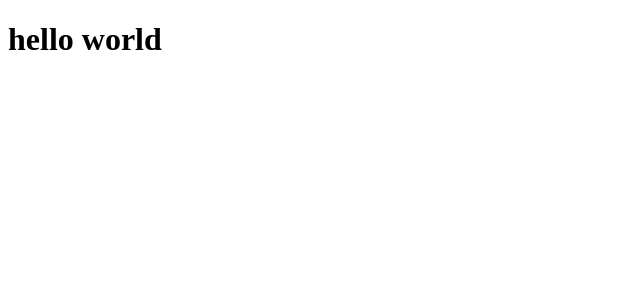
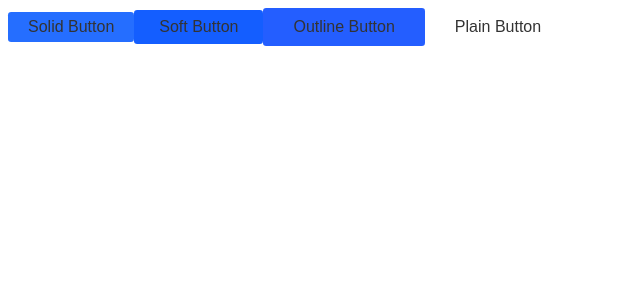
Before and after one commit to suyashpradhan/web-component-library, a React (Create React App) app: page / in a window 1280 px wide. Shown: the top 300 px of the page, without its empty margins (0-640 px from the left). Built offline with nearby package versions, Linux system fonts and the light colour scheme.

Commit message:
feat: adds button component

```diff
--- a/src/App.tsx
+++ b/src/App.tsx
@@ -1,5 +1,21 @@
 import React from 'react';
+import { Button } from './components/Button/Button';
 
 export default function App(): React.ReactElement {
-  return <h1>hello world</h1>;
+  return (
+    <>
+      <Button size="small" variant="solid">
+        Solid Button
+      </Button>
+      <Button size="medium" variant="soft">
+        Soft Button
+      </Button>
+      <Button size="large" variant="outline">
+        Outline Button
+      </Button>
+      <Button size="large" variant="plain">
+        Plain Button
+      </Button>
+    </>
+  );
 }
--- /dev/null
+++ b/src/components/Button/Button.tsx
@@ -0,0 +1,51 @@
+import styled from 'styled-components';
+import { ButtonProps, ButtonSizes, ButtonVariants } from './types';
+
+const getButtonSize = (buttonSize: ButtonSizes): string => {
+  switch (buttonSize) {
+    case 'large':
+      return '10px 30px';
+
+    case 'medium':
+      return '8px 25px';
+
+    case 'small':
+      return '6px 20px';
+
+    default:
+      return '0 25px';
+  }
+};
+
+const getButtonColor = (buttonColor: ButtonVariants): string => {
+  switch (buttonColor) {
+    case 'solid':
+      return '#256eff';
+
+    case 'soft':
+      return '#145eff';
+
+    case 'outline':
+      return '#245eff';
+
+    case 'plain':
+      return 'transparent';
+
+    default:
+      return '';
+  }
+};
+
+export const Button = styled.button<ButtonProps>`
+  display: inline-block;
+  border-radius: 0.2rem;
+  padding: ${({ size }) => getButtonSize(size as ButtonSizes)};
+  font-size: 1rem;
+  cursor: pointer;
+  transition: all 0.2s ease-in-out;
+  border: none;
+  outline: none;
+  color: #333;
+  display: ${({ isFullWidth }) => (isFullWidth ? 'block' : 'inline-flex')};
+  background-color: ${({ variant }) => getButtonColor(variant as ButtonVariants)};
+`;
--- /dev/null
+++ b/src/components/Button/types.ts
@@ -0,0 +1,16 @@
+import React from 'react';
+
+export type ButtonVariants = 'solid' | 'soft' | 'outline' | 'plain';
+
+export type ButtonSizes = 'small' | 'medium' | 'large';
+
+export interface ButtonProps extends React.HTMLAttributes<HTMLButtonElement> {
+  style?: React.CSSProperties;
+  variant?: ButtonVariants;
+  size?: ButtonSizes;
+  children?: React.ReactNode;
+  isLoading?: boolean;
+  isDisabled?: boolean;
+  isFullWidth?: boolean;
+  onClick?: () => void;
+}
```
Also changed, not shown: .eslintrc.js.
